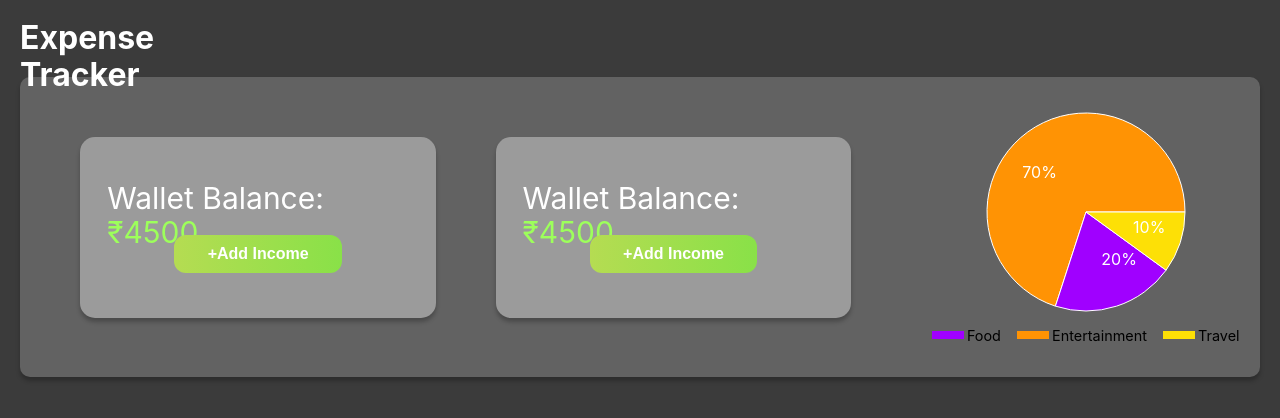
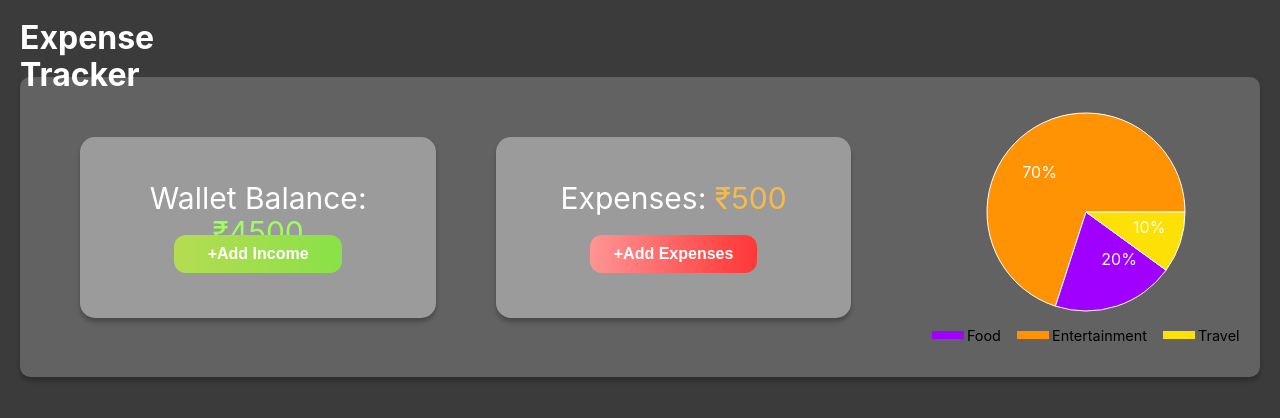
Before and after one commit to Kaifi-10/ExpenseTracker, a React (Create React App) app: page / in a window 1280 px wide. Shown: the top 418 px of the page. Built offline with nearby package versions, Linux system fonts and the light colour scheme.

Commit message:
AppHead complete

```diff
--- a/src/App.js
+++ b/src/App.js
@@ -2,13 +2,21 @@
 import './App.css';
 import AppHead from './components/AppHead/AppHead';
 import Navbar from './components/Navbar/Navbar';
+import { useState } from 'react';
 
 
 function App() {
+
+  const [money, setMoney] = useState({
+    balance: 4500,
+    expenses: 500
+  })
+
+
   return (
     <div >
       <Navbar />
-      <AppHead />
+      <AppHead balance={money.balance} expenses={money.expenses}/>
 
 
     </div>
--- a/src/components/AppHead/AppHead.jsx
+++ b/src/components/AppHead/AppHead.jsx
@@ -3,13 +3,13 @@ import styles from './AppHead.module.css'
 import Card from '../Card/Card'
 import ExpensePieChart from '../ExpensePieChart/ExpensePieChart'
 
-function AppHead() {
+function AppHead({balance, expenses}) {
   return (
     <div className={styles.appContainer}>
         <div className={styles.content}>
             <div className={styles.card}>
-                <Card />
-                <Card />
+                <Card text="Wallet Balance" value={balance}/>
+                <Card text="Expenses" value={expenses}/>
             </div>
             <div className={styles.pieChart}>
                 <ExpensePieChart />
--- a/src/components/Card/Card.jsx
+++ b/src/components/Card/Card.jsx
@@ -1,13 +1,13 @@
 import React from 'react'
 import styles from './Card.module.css'
 
-function Card() {
+function Card({text, value}) {
   return (
     <div className={styles.cardContainer}>
         <div className={styles.cardText}>
-            <span className={styles.text}>Wallet Balance: <span className={styles.amount}>₹4500</span></span>
+            <span className={styles.text}>{text}: <span className={text === "Expenses" ? styles.amountRed : styles.amountGreen}>₹{value}</span></span>
 
-            <button className={styles.cardButton}>+Add Income</button>
+            <button className={text === "Expenses" ? styles.cardButtonRed : styles.cardButtonGreen}>+Add {text === "Expenses" ? "Expenses" : "Income"}</button>
         </div>
 
     </div>
--- a/src/components/Card/Card.module.css
+++ b/src/components/Card/Card.module.css
@@ -28,24 +28,27 @@
     top: 192px;
     left: 113px;
     gap: 0px;
-
     font: 'Ubuntu';
     font-size: 30px;
     font-weight: 400;
     line-height: 34.47px;
-    text-align: left;
+    text-align: center;
     color: #FFFFFF;
     margin-bottom: 20px;
 
 }
 
-.amount{
+.amountGreen{
     color:  #9DFF5B;
+}
+
+.amountRed{
+    color: #F4BB4A;
 
 }
 
 
-.cardButton{
+.cardButtonGreen{
     width: 167.65px;
     height: 38px;
     /* top: 245px; */
@@ -64,3 +67,23 @@
     align-items: center;
     cursor: pointer;
 }
+
+
+.cardButtonRed{
+    width: 167.65px;
+    height: 38px;
+
+
+    background: linear-gradient(90deg, #FF9595 0%, #FF4747 80%, #FF3838 100%);
+
+    color: #FFFFFF;
+    border-radius: 12px;
+    border: none;
+    font: 'Ubuntu';
+    font-size: 16px;
+    font-weight: 700;
+    line-height: 18.38px;
+    text-align: center;
+    align-items: center;
+    cursor: pointer;
+}
```
